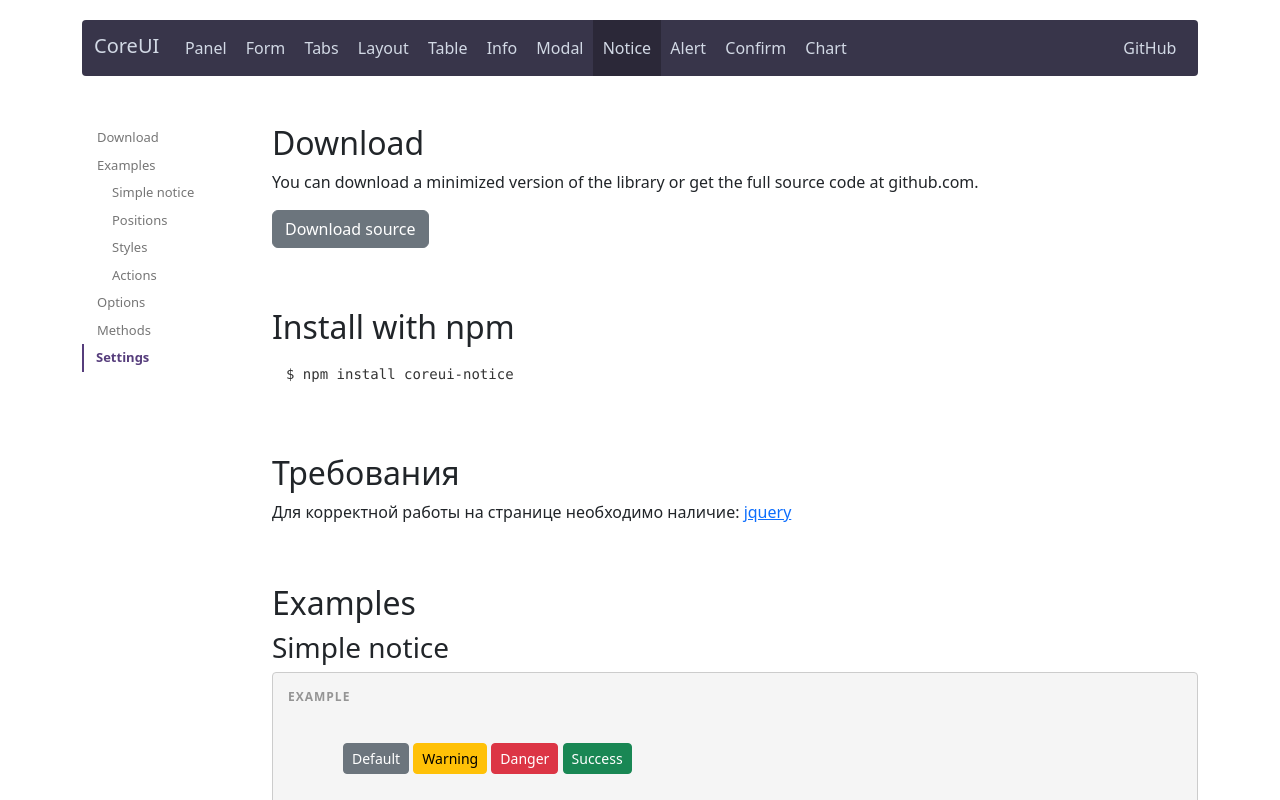
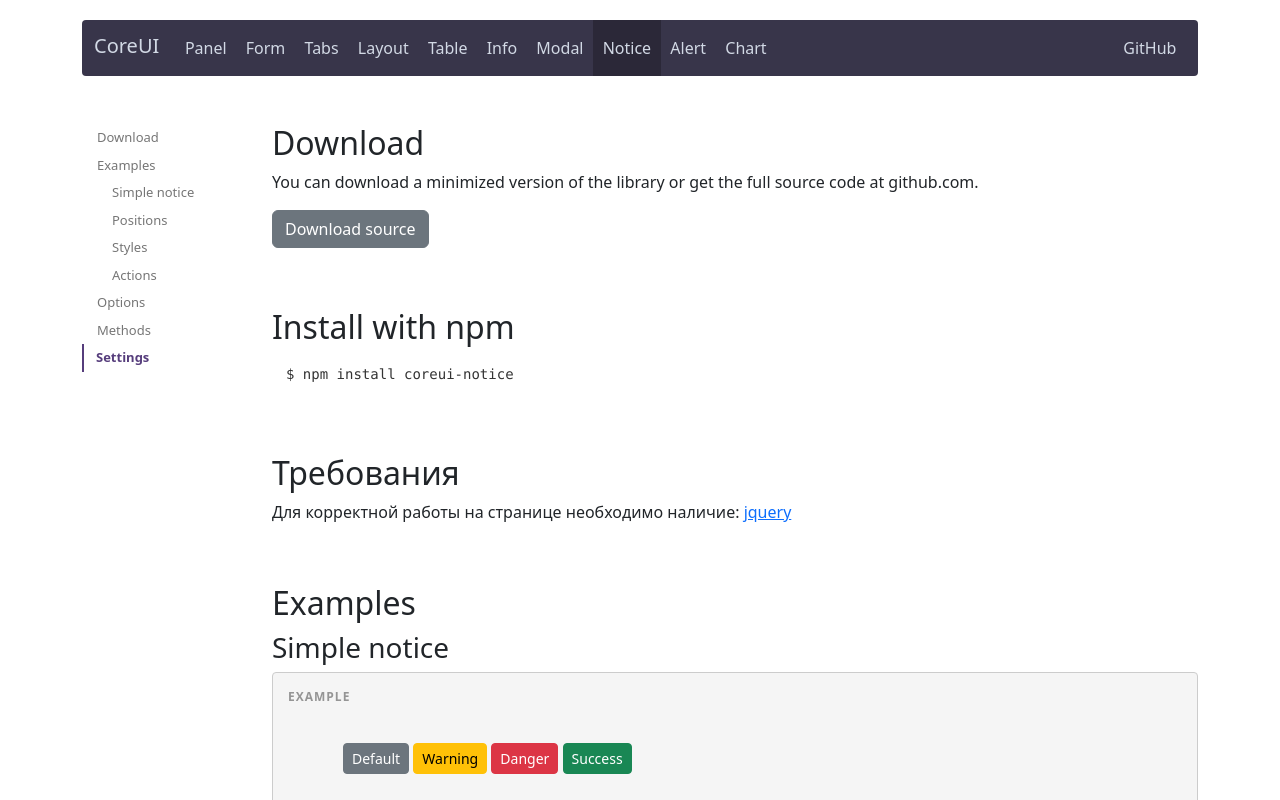
Before and after one commit to n2ref/coreui-notice, a website: page index.html in a window 1280 px wide. Shown: the top 800 px of the page. Drawn offline with Linux system fonts and the light colour scheme.

Commit message:
Удалена ссылка на confirm

```diff
--- a/index.html
+++ b/index.html
@@ -38,7 +38,6 @@
                                         <li class="nav-item"><a class="nav-link" href="https://shabuninil.github.io/coreui-modal">Modal</a></li>
                                         <li class="nav-item"><span class="nav-link active">Notice</span></li>
                                         <li class="nav-item"><a class="nav-link" href="https://shabuninil.github.io/coreui-alert">Alert</a></li>
-                                        <li class="nav-item"><a class="nav-link" href="https://shabuninil.github.io/coreui-confirm">Confirm</a></li>
                                         <li class="nav-item"><a class="nav-link" href="https://shabuninil.github.io/coreui-chart">Chart</a></li>
                                     </ul>
 
```
